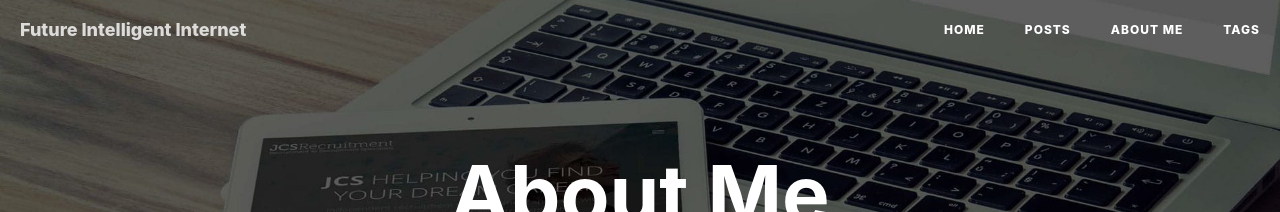
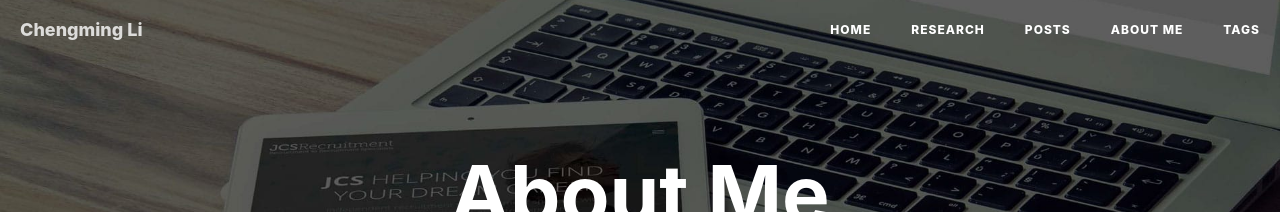
Before and after one commit to cm-li/cm-li.github.io, a Jekyll site: the page built from about.html, in a window 1280 px wide. Shown: the top 212 px of the page. Built offline with Jekyll 4.4.1, drawn with Linux system fonts in a browser that asks for light colours; nearby versions of some CDN libraries; comment, search, counter and statistics services are not loaded; some of the changed text lies outside the part shown.

Commit message:
origin/master
1. add research section
2. change home page ui

```diff
--- a/_config.yml
+++ b/_config.yml
@@ -1,6 +1,7 @@
 # Site settings
-title: Future Intelligent Internet
+title: Chengming Li
 SEOTitle: Homepage of Chengming Li | 李成明的主页
+subject: Future Intelligent Internet
 header-img: img/post-bg-desk.jpg
 email: cm.li@siat.ac.cn
 description: "Continuously studing"
--- a/_includes/nav.html
+++ b/_includes/nav.html
@@ -20,13 +20,23 @@
                         <a href="{{ site.baseurl }}/">Home</a>
                     </li>
                     <li>
+                        <a href="{{ site.baseurl }}/research/">Research</a>
+                    </li>
+                    <li>
                         <a href="{{ site.baseurl }}/post_list/">Posts</a>
                     </li>
-                    {% for page in site.pages %}{% if page.title %}
+                    <li>
+                        <a href="{{ site.baseurl }}/about/">About Me</a>
+                    </li>
+                    <li>
+                        <a href="{{ site.baseurl }}/tags/">Tags</a>
+                    </li>
+                    <!-- Below is for auto generate navigation links-->
+                    <!-- {% for page in site.pages %}{% if page.title %}
                     <li>
                         <a href="{{ page.url | prepend: site.baseurl }}">{{ page.title }}</a>
                     </li>
-                    {% endif %}{% endfor %}
+                    {% endif %}{% endfor %} -->
                 </ul>
             </div>
         </div>
--- a/_layouts/page.html
+++ b/_layouts/page.html
@@ -6,9 +6,9 @@
 <header class="intro-header" style="background-image: url('{{ site.baseurl }}/{% if page.header-img %}{{ page.header-img }}{% else %}{{ site.header-img }}{% endif %}')">
     <div class="container">
         <div class="row">
-            <div class="col-lg-8 col-lg-offset-2 col-md-10 col-md-offset-1 ">
+            <div class="col-lg-10 col-lg-offset-1 col-md-10 col-md-offset-1 ">
                 <div class="site-heading">
-                    <h1>{% if page.title %}{{ page.title }}{% else %}{{ site.title }}{% endif %}</h1>
+                    <h1>{% if page.title %}{{ page.title }}{% else %}{{ site.subject }}{% endif %}</h1>
                     <!--<hr class="small">-->
                     <span class="subheading">{{ page.description }}</span>
                 </div>
--- a/about.html
+++ b/about.html
@@ -18,19 +18,19 @@
     <blockquote><p>冰冻三尺 非一日之寒<br>
     积土成山 非斯须之作</p></blockquote>
 
-    <p><strong>个人简介</strong></p>
-    <p><strong>李成明 (Chengming Li)</strong>，博士，中国科学院深圳先进技术研究院，数字所，副研究员。</p>
+    <p class="summary__label">个人简介</p>
+    <p class="summary__short"><strong>李成明 (Chengming Li)</strong>，博士，中国科学院深圳先进技术研究院，数字所，副研究员。</p>
 
-    <p>深圳市海外高层次人才、深圳市南山区领航人才入选者。分别于2009年7月和2011年12月在大连理工大学软件学院获得工学学士和工学硕士学位；于2015年3月在日本九州大学系统情报学府获得工学博士学位。作为项目负责人，主持多项科研课题，包括国家自然科学基金1项、深圳市基础研究2项。主要研究兴趣包括未来网络，信息中心网络、软件定义网络、边缘计算与物联网等。近年来，在国际会议和期刊上发表SCI/EI检索论文20多篇。</p>
+    <p class="summary__long">深圳市海外高层次人才、深圳市南山区领航人才入选者。分别于2009年7月和2011年12月在大连理工大学软件学院获得工学学士和工学硕士学位；于2015年3月在日本九州大学系统情报学府获得工学博士学位。作为项目负责人，主持多项科研课题，包括国家自然科学基金1项、深圳市基础研究2项。主要研究兴趣包括未来网络，信息中心网络、软件定义网络、边缘计算与物联网等。近年来，在国际会议和期刊上发表SCI/EI检索论文20多篇。</p>
 
-    <p class="block-content">
+    <p class="block-content contact-information">
       <div><Strong>Emails:</Strong> cm.li@siat.ac.cn</div>
       <strong>地址：</strong>广东省深圳市南山区西丽学苑大道1068号，邮编518055<br>
     </p>
 
-    <p class="block-content">
-      <div><strong>科研项目（部分）</strong></div>
-      <ol>
+    <p class="block-content recent-projects">
+      <div class="recent-projects__label">科研项目（部分）</div>
+      <ol class="recent-projects__list">
         <li>深圳市基础研究，JCYJ20180302145607677，内容中心移动边缘计算网络服务机制研究，2019/01-2020-12，30万，在研，<strong>主持</strong></li>
         <li>国家自然科学基金面上，61772509， 高精度、高可用室内光定位技术研究， 2018/01-2021/12，63万，在研，<strong>参与</strong></li>
         <li>国家自然科学基金青年，61602462，基于社交关系与软件定义的内容中心网络多路转发及缓存机制研究，2017/01-2019/12, 20万, 在研，<strong>主持</strong></li>
@@ -40,9 +40,9 @@
       </ol>
     </p>
 
-    <p class="block-content">
-      <div><strong>发表论文（部分）</strong></div>
-      <ul>
+    <p class="block-content selected-publications">
+      <div class="selected-publications__label">发表论文（部分）</div>
+      <ul class="selected-publications__list">
         <li>Wenfan Chen, Wei Liu, Lin Gao, Shimin Gong, <strong>Chengming Li</strong>, Kun Zhu. Backscatter-Aided Relay Communications in Wireless Powered Hybrid Radio Networks. IEEE Wireless Communications and Networking Conference (WCNC), 2019.</li>
         <li>Wenfan Chen, <strong>Chengming Li</strong>, Shimin Gong, Lin Gao, and Jing Xu.  Joint Transmission Scheduling and Power Allocation in Wirelessly Powered Hybrid Radio Networks. International Conference on Computing, Networking and Communications (ICNC), 2019.</li>
         <li><strong>Chengming Li</strong>, Shimin Gong, Zhaolong Ning, Laiping Zhao, Qinshan Jiang, Pan Zhou. Robust Caching Control in Crowdsourced Content-Centric Mobile Networking. IEEE access, 2018, 6: 59811-59821. (SCI检索，JCR 1区 )</li>
@@ -62,18 +62,15 @@
       </ul>
     </p>
 
-    <p class="block-content">
-      <div><strong>申请专利（部分）</strong></div>
-      <ul>
+    <p class="block-content certified-patent">
+      <div class="certified-patent__label">申请专利（部分）</div>
+      <ul class="certified-patent__list">
         <li><strong>李成明</strong>, 陈会, 张巍, 姜青山. 一种内容中心网络的能耗控制方法. 中国发明专利. 证书号：第3093502; 专利号：ZL2015 1 1026354.4.</li>
         <li><strong>李成明</strong>, 陈会, 张巍, 姜青山. 一种内容中心网络的缓存方法及装置. 中国发明专利. 申请号：CN201710117783.5</li>
         <li><strong>李成明</strong>, 陈会,  姜青山. 内容中心移动网络的内容分发方法、装置、设备及介质. 中国发明专利. 申请号：CN201711137108.5</li>
         <li><strong>李成明</strong>，胡青，姜青山. 一种基于内容中心网络的域协同缓存方法及装置. 中国发明专利. 申请号：CN 201811020944.X</li>
       </ul>
     </p>
-
-
-    <!-- <p>这是我的利用 <a href="https://pages.github.com/">GitHub Pages</a> 与 <a href="http://jekyll.com.cn/">Jekyll</a> 搭建的 个人博客。我在GitHub主页<a href="https://github.com/clairejing">👉GitHub·BY</a> 与 简书主页<a href="https://http://www.jianshu.com/u/e71990ada2fd">👉BY</a>。如果有什么问题，欢迎提出探讨~</p> -->
 
     <p></p>
 
--- a/css/localization.css
+++ b/css/localization.css
@@ -8,6 +8,7 @@
   margin-right: auto;
   margin-left: auto;
 }
+.about-me .certified-patent__label,
 .about-me .summary__label,
 .about-me .recent-projects__label,
 .about-me .selected-publications__label {
@@ -15,6 +16,7 @@
   margin-bottom: 10px;
   box-shadow: 0 2px 0px rgba(128, 128, 128, 0.2);
 }
+.about-me .certified-patent__list li,
 .about-me .recent-projects__list li,
 .about-me .selected-publications__list li {
   margin-bottom: 10px;
--- a/post_list/index.html
+++ b/post_list/index.html
@@ -1,4 +1,5 @@
 ---
+title: Posts
 layout: page
 description: "Thinking will not overcome fear but action will."
 ---
```
Also changed, not shown: other parts of about.html (+0 -5 lines), less/localization.less (+5 -2 lines), research.html (added, +54 -0 lines), README.md, img/apple-touch-icon.png, img/avatar-by.jpg (deleted), img/favicon.ico.
